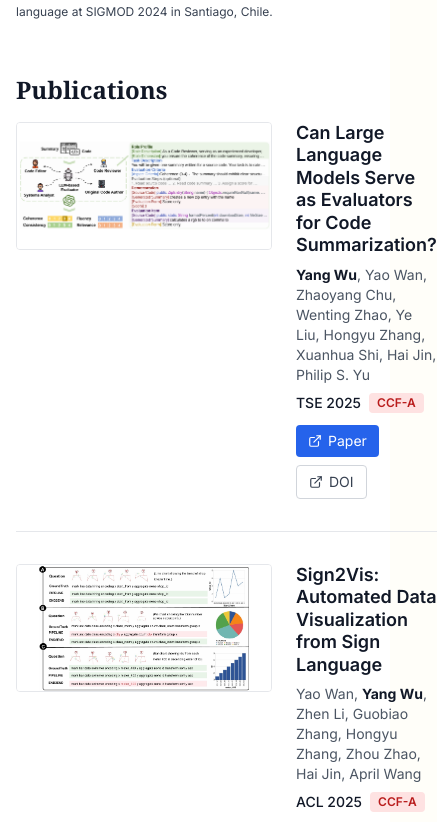
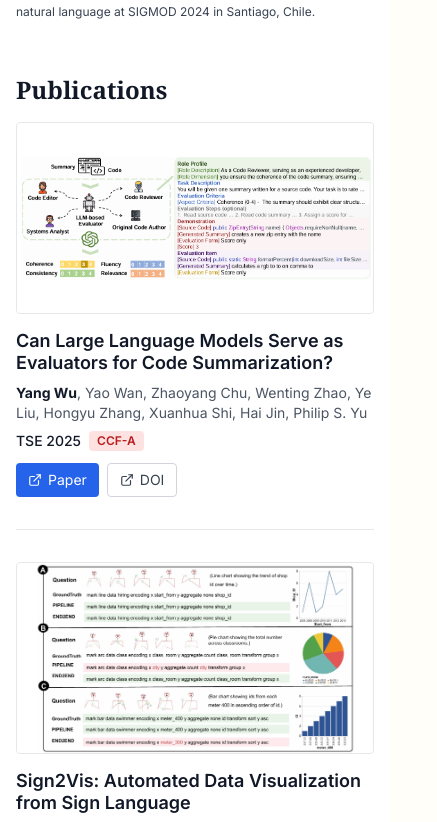
Before and after one commit to Yang-Emily/Yang-Emily.github.io, a React (Vite) app: page / in a window 390 px wide. Shown: the part 1526-2348 px from the top of the page, 437 px wide, since content can reach past the window. Built offline with nearby package versions, Linux system fonts and the light colour scheme.

Commit message:
Update personal info and research interests

```diff
--- a/src/components/Publications.jsx
+++ b/src/components/Publications.jsx
@@ -84,10 +84,10 @@ const Publications = () => {
           {publications.map((pub, index) => (
             <div
               key={index}
-              className="flex gap-6 pb-8 border-b border-gray-200 last:border-0"
+              className="flex flex-col md:flex-row gap-4 md:gap-6 pb-8 border-b border-gray-200 last:border-0"
             >
               {/* Thumbnail */}
-              <div className="flex-shrink-0 w-64 h-32">
+              <div className="flex-shrink-0 w-full md:w-64 h-48 md:h-32">
                 <div className="w-full h-full bg-gray-100 rounded border border-gray-200 overflow-hidden">
                   <img
                     src={`${import.meta.env.BASE_URL}${pub.thumbnail}`}
```
